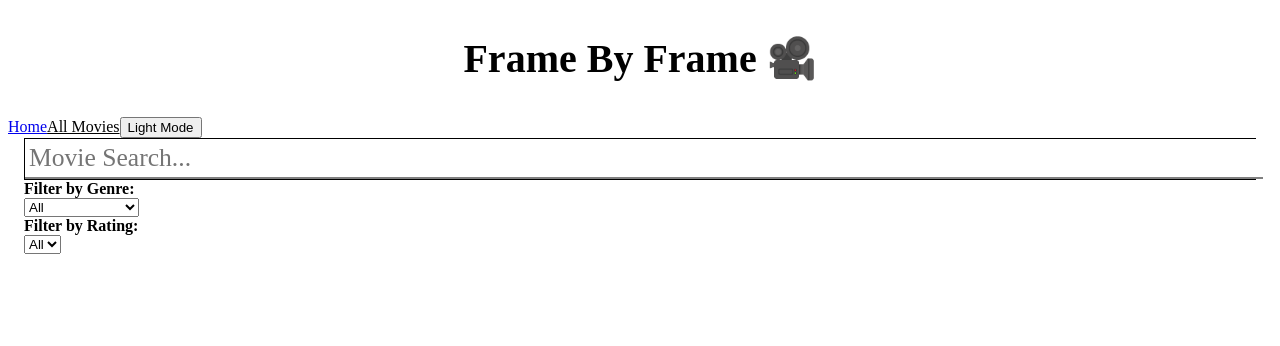
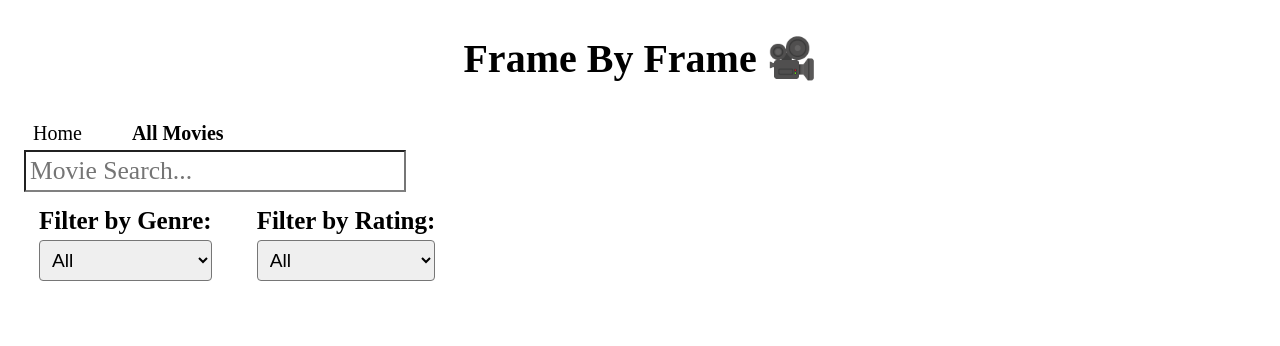
Before and after one commit to Bk2Kevoo/FrameByFrame, a React (Vite) app: page /movies in a window 1280 px wide. Shown: the top 346 px of the page. Built offline with nearby package versions, Linux system fonts and the light colour scheme; data requests are answered from the project's data file.

Commit message:
fixed the search bar and had some css fixing as well

```diff
--- a/src/components/Dropdowns.jsx
+++ b/src/components/Dropdowns.jsx
@@ -1,8 +1,14 @@
 import React from "react";
 
-function Dropdowns({ selectedGenre, handleGenreChange, selectedRating, handleRatingChange }) {
+function Dropdowns({
+  selectedGenre,
+  handleGenreChange,
+  selectedRating,
+  handleRatingChange,
+}) {
   return (
-    <div>
+    <div className="dropdowns">
+      <div className="dropdown-group">
         <label htmlFor="genre-filter">Filter by Genre:</label>
         <select
           id="genre-filter"
@@ -15,7 +21,9 @@ function Dropdowns({ selectedGenre, handleGenreChange, selectedRating, handleRat
           <option value="Family/Comedy">Family/Comedy</option>
           <option value="Horror">Horror</option>
         </select>
+      </div>
 
+      <div className="dropdown-group">
         <label htmlFor="rating-filter">Filter by Rating:</label>
         <select
           id="rating-filter"
@@ -30,6 +38,7 @@ function Dropdowns({ selectedGenre, handleGenreChange, selectedRating, handleRat
           <option value="5">5</option>
         </select>
       </div>
+    </div>
   );
 }
 
--- a/src/components/Search.jsx
+++ b/src/components/Search.jsx
@@ -1,19 +1,21 @@
 import React from "react";
 
-function Search({ onSearch }) { // Functional component named Search that receives a prop 'onSearch', expected to be a function.
+function Search({ onSearch }) {
+  // Functional component named Search that receives a prop 'onSearch', expected to be a function.
 
-  const handleSearchChange = (e) => { // Defining a function to handle changes in the input field.
+  const handleSearchChange = (e) => {
+    // Defining a function to handle changes in the input field.
     onSearch(e.target.value); // Calls the onSearch function passed as a prop, passing the current value of the input field.
   };
 
   return (
-    <div className="searchbar">
-    {/* // A container for the search input field, applying a CSS class for styling. */}
+    <div>
+      <div className="searchbarinput"></div>
       <input
-        type="text" // Specifies that this input field is for text input.
+        type="text"
         placeholder="Movie Search..."
-        onChange={handleSearchChange} // Attaching the handleSearchChange function to the onChange event of the input field.
-      />
+        onChange={handleSearchChange}
+      ></input>
     </div>
   );
 }
--- a/src/components/navigation/Header.jsx
+++ b/src/components/navigation/Header.jsx
@@ -7,14 +7,16 @@ const Header = ({ isDarkMode, toggleDarkMode }) => { // Functional component rec
                 <span className="logo" role="img"></span>
                 Frame By Frame 🎥
             </h1>
-            <NavLink to="/" className={({ isActive }) => isActive ? "active" : ""}>Home</NavLink>
-            {/* // NavLink to Home with active class for styling. */}
+            <nav>
+            <NavLink
+            to="/"
+            className={({ isActive }) => isActive ? "active home-link" : "home-link"}>Home</NavLink>
 
-            <NavLink end to="/movies" className={({ isActive }) => isActive ? "active" : ""}>All Movies</NavLink>
-            {/* // NavLink to Movies page with active class. */}
+            <NavLink
+            end to="/movies"
+            className={({ isActive }) => isActive ? "active movies-link" : "movies-link"}>All Movies</NavLink>
 
-            <button onClick={toggleDarkMode}>{isDarkMode ? "Light Mode" : "Dark Mode"}</button>
-             {/* // Button to toggle dark/light mode. */}
+            </nav>
 
         </header>
     );
--- a/src/index.css
+++ b/src/index.css
@@ -20,7 +20,6 @@ body {
   min-height: 100vh;
 }
 
-
 .App.light {
   --color: var(--black);
   --background: var(--white);
@@ -31,24 +30,13 @@ main {
   padding: 0 1rem;
 }
 
-
-a.active,
-a:focus,
-a:hover {
-    outline: none;
-    color: var(--white);
-    background-color: var(--primary);
-    border: 2px solid var(--primary);
-}
-
-
 header h1 {
   font-size: 2.5em;
+  /* background-color: #00aeff; */
   font-weight: 900;
   text-align: center;
   padding: 0.5rem 0;
 }
-
 
 .cards {
   display: flex;
@@ -103,7 +91,6 @@ header h1 {
 
 .card .rating {
   font-weight: bold;
-
 }
 
 .card .buttons {
@@ -131,30 +118,21 @@ header h1 {
 
 .searchbar {
   border: 1px solid;
-    /* padding: 1rem; */
+  margin-top: 30px;
   display: flex;
   flex-direction: column;
 }
 
-label {
-    font-weight: bold;
-    display: block;
-}
 
 input {
   padding: 0.25rem;
-    border: none;
   font-family: inherit;
   font-size: 1.6em;
   border-bottom: 2px solid rgb(128, 128, 128);
   transition: all 0.2s;
-    width: 100%;
+  max-width: 100%;
+  width: 30%;
 }
-
-input:focus-visible {
-    border-bottom: 2px solid var(--green);
-}
-
 
 .detail-card {
   display: flex;
@@ -184,7 +162,8 @@ input:focus-visible {
   text-align: center;
 }
 
-.detail-card .rating, .detail-card .genre {
+.detail-card .rating,
+.detail-card .genre {
   font-size: 1.5rem;
   margin-bottom: 0.5rem;
   text-align: center;
@@ -213,7 +192,6 @@ input:focus-visible {
   justify-content: center;
   align-items: center;
   min-height: 80vh; /* Take full viewport height */
-
 }
 
 .content-box {
@@ -232,3 +210,60 @@ input:focus-visible {
 .large-text {
   font-size: 1.5em;
 }
+
+nav {
+  margin-bottom: auto;
+  display: flex;
+  justify-content: flex-start;
+}
+
+.home-link,
+.movies-link {
+  text-decoration: none;
+  color: inherit;
+  margin: 0 15px;
+  padding: 5px 10px;
+  font-size: 20px;
+  transition: background-color 0.3s, color 0.3s;
+}
+
+.home-link:hover,
+.movies-link:hover {
+  background-color: rgb(202, 3, 3);
+}
+
+.active {
+  font-weight: bold;
+  font-size: 20px;
+}
+
+.dropdowns {
+  display: flex;
+  gap: 20px;
+  padding: 15px;
+  border-radius: 8px;
+}
+
+.dropdown-group {
+  display: flex;
+  flex-direction: column;
+  margin-right: 25px;
+}
+
+label {
+  font-weight: bold;
+  font-size: 25px;
+  margin-bottom: 5px;
+}
+
+select {
+  font-size: 1.2em;
+  padding: 8px;
+  border-radius: 4px;
+  transition: border-color 0.3s;
+}
+
+select:focus {
+  border-color: #000000a2;
+  outline: none;
+}
```
Lines whose indentation alone changed are shown as unchanged.
